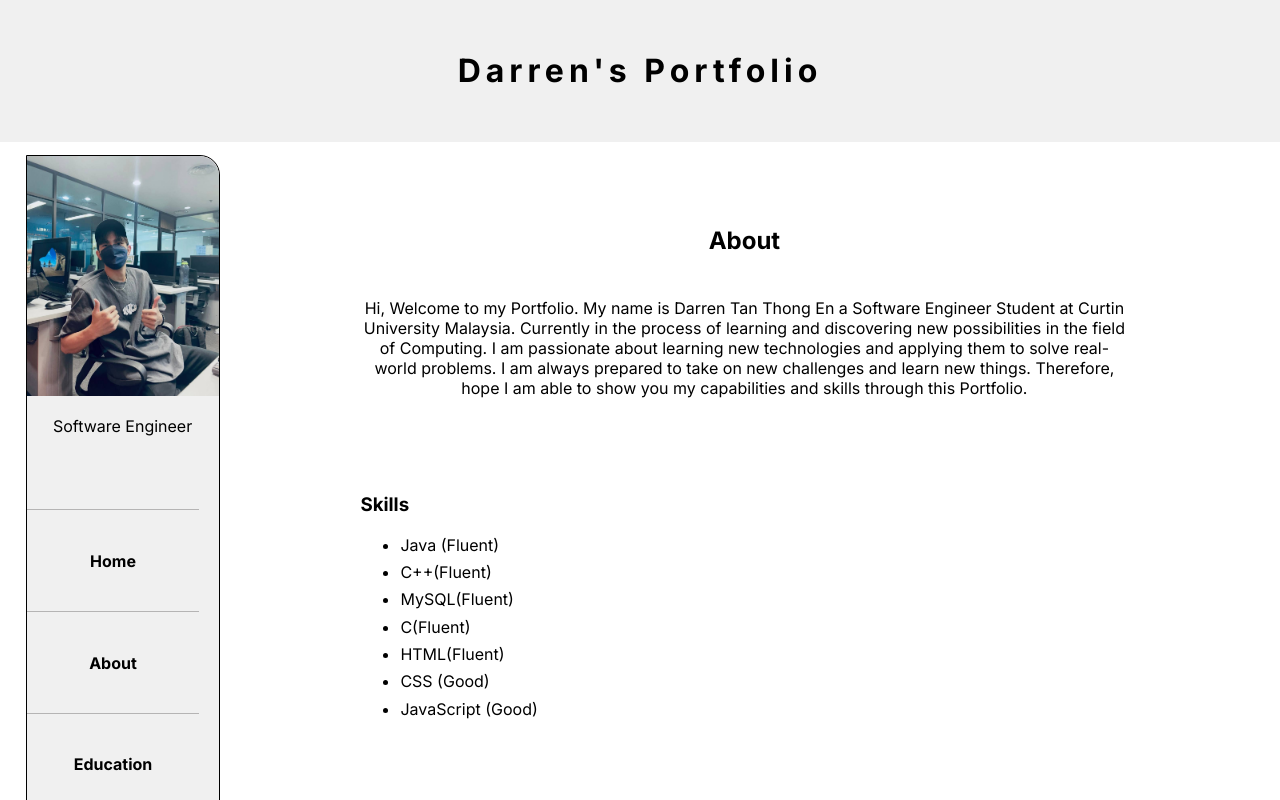
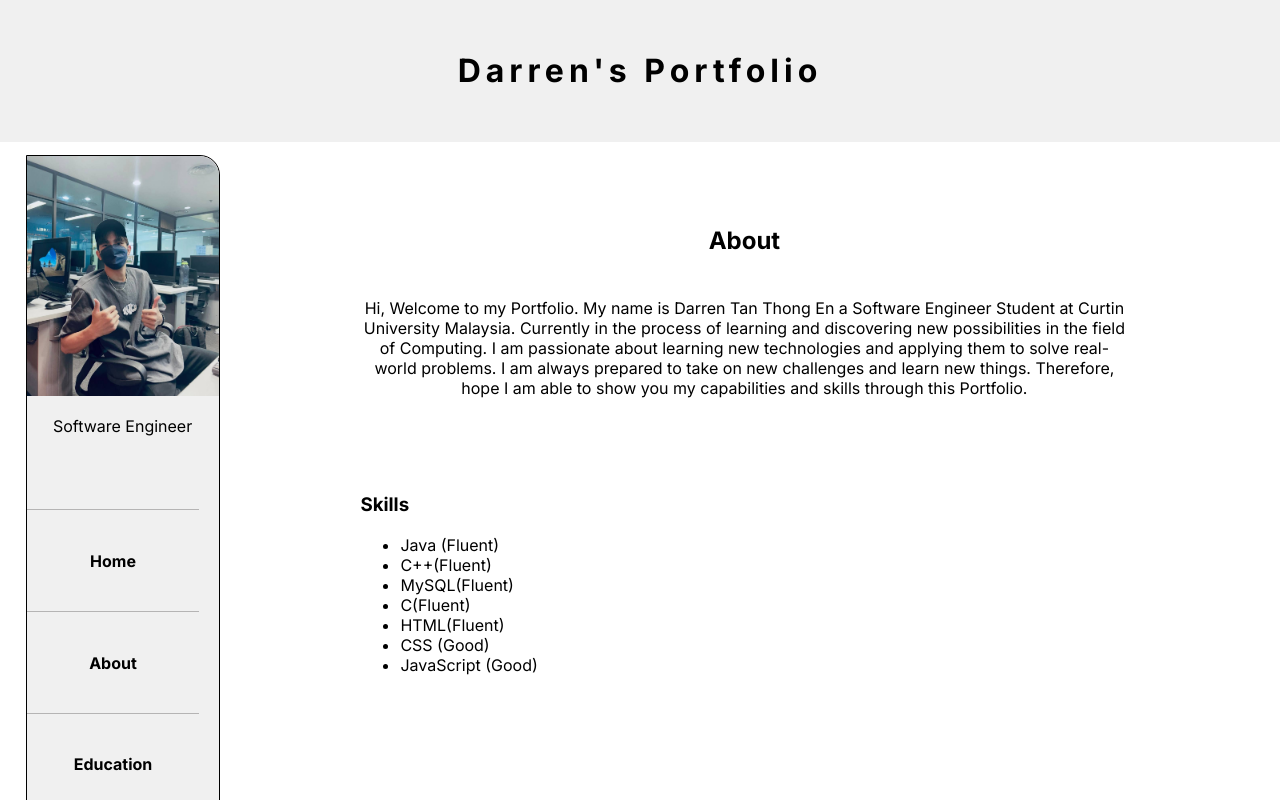
Before and after one commit to darren2581/WebsiteTesting1, a Next.js app: page / in a window 1280 px wide. Built offline with nearby package versions, Linux system fonts and the light colour scheme.

Commit message:
Update globals.css

```diff
--- a/app/globals.css
+++ b/app/globals.css
@@ -83,7 +83,7 @@ h3.skills{
 
 li{
   text-align: left;
-  padding-bottom: 1%;
+  /*padding-bottom: 1%;*/
 }
 
 .profileMobile{
```
